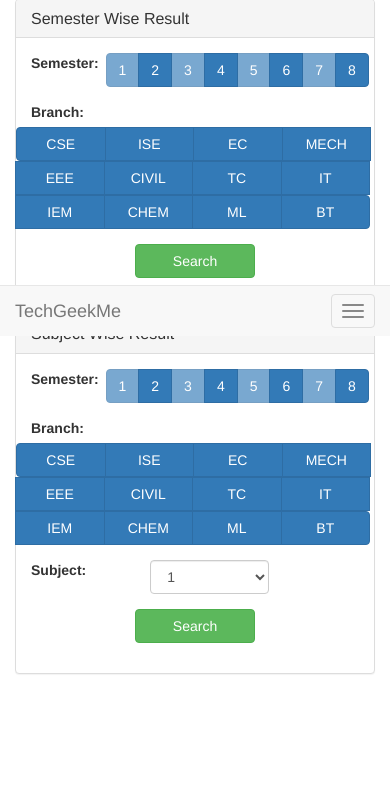
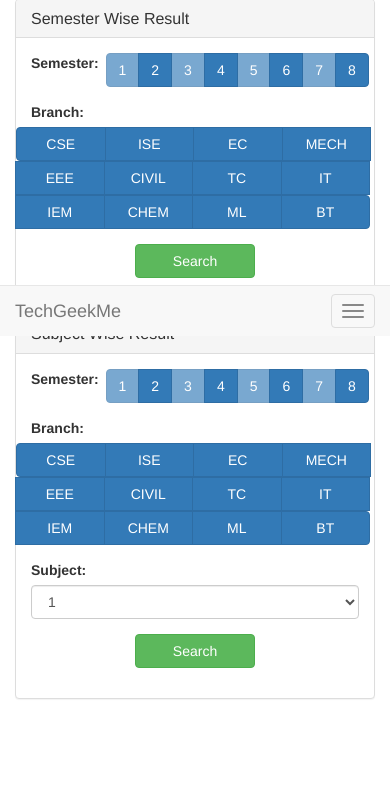
Before and after one commit to KidEinstein/MSRIT-Results, a Django app: page / in a window 390 px wide. Shown: the part 508-1297 px from the top of the page. Before the commit the page ends 1182 px from the top, so only its background shows below. Run offline with Django 3.2, Linux system fonts and the light colour scheme; some libraries are stand-ins or nearby versions; some web fonts are replaced.

Commit message:
fab push

```diff
--- a/results_app/templates/results_app/index.html
+++ b/results_app/templates/results_app/index.html
@@ -195,7 +195,7 @@
                                 </div>
                                 <div class="form-group">
                                       <label class="control-label col-xs-3" for="subject-list">Subject:</label>
-                                      <div class="col-xs-5 col-xs-offset-1">
+                                      <div class="col-sm-5 col-sm-offset-1">
                                       <select class="form-control" id="subject-list">
                                         <option>1</option>
                                         <option>2</option>
```
